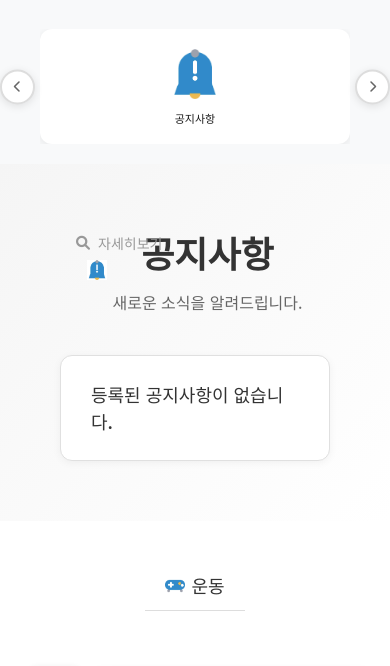
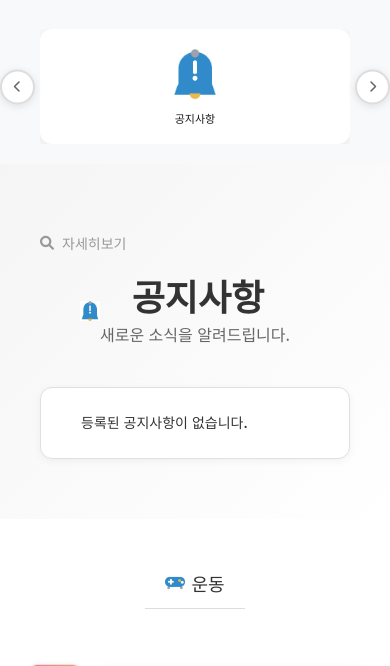
Before and after one commit to kcg0529/wintechWeb, a PHP site: page / in a window 390 px wide. Shown: the part 577-1243 px from the top of the page. Run offline with PHP 8.4, Linux system fonts and the light colour scheme; data that the repository does not hold is empty.

Commit message:
202551125

```diff
--- a/css/styles.css
+++ b/css/styles.css
@@ -487,29 +487,80 @@ html {
     }
 
     .notice-header {
-        padding: 0 20px 30px 20px;
+        padding: 0 20px 25px 10px;
         flex-direction: column;
-        gap: 15px;
+        align-items: stretch;
+        position: relative;
+        gap: 12px;
+    }
+
+    .view-details-btn {
+        position: relative;
+        left: auto;
+        right: auto;
+        top: auto;
+        order: 1;
+        align-self: flex-start;
+        margin: 0;
+        padding: 8px 0;
+        font-size: 13px;
+        white-space: nowrap;
+        flex-shrink: 0;
+        background: transparent;
+        border: none;
+        border-radius: 0;
+    }
+
+    .notice-title {
+        width: 100%;
+        justify-content: center;
+        gap: 0;
+        order: 2;
+        margin-top: 0;
+        flex-wrap: nowrap;
+    }
+
+    .notice-title .section-icon {
+        width: 20px;
+        height: 20px;
+        flex-shrink: 0;
+        margin-right: 0;
+    }
+
+    .notice-title-text-wrapper {
+        margin-left: 0;
+        align-items: center;
     }
 
     .notice-title h1 {
-        font-size: 28px;
+        margin-left: 6px;
+        text-align: center;
+        line-height: 1.2;
+    }
+
+    .notice-title h1 {
+        font-size: 22px;
     }
 
     .notice-subtitle {
-        font-size: 14px;
+        font-size: 12px;
+        text-align: center;
+        padding-left: 0;
     }
 
     .notice-content {
-        padding: 0 20px;
-        gap: 15px;
+        padding: 0 10px;
+        gap: 12px;
+        display: flex;
+        flex-direction: column;
     }
 
     .notice-card {
-        flex-direction: column;
+        flex-direction: row;
         align-items: flex-start;
-        gap: 15px;
-        padding: 20px;
+        gap: 12px;
+        padding: 16px 20px;
+        margin: 0;
     }
 
     .notice-card:nth-child(n+3) {
@@ -517,30 +568,46 @@ html {
     }
 
     .notice-date-section {
-        flex-direction: row;
+        flex-direction: column;
         align-items: center;
-        gap: 10px;
-        min-width: auto;
+        gap: 4px;
+        min-width: 55px;
+        flex-shrink: 0;
+        padding-top: 2px;
     }
 
     .notice-day {
-        font-size: 36px;
+        font-size: 30px;
         margin-bottom: 0;
+        line-height: 1;
     }
 
     .notice-year-month {
-        font-size: 12px;
+        font-size: 10px;
+        line-height: 1;
+    }
+
+    .notice-card-content {
+        flex: 1;
+        min-width: 0;
+        display: flex;
+        align-items: flex-start;
     }
 
     .notice-card-title {
-        font-size: 16px;
+        font-size: clamp(12px, 3vw, 16px);
+        line-height: 1.4;
+        white-space: nowrap;
+        overflow: hidden;
+        text-overflow: ellipsis;
+        width: 100%;
     }
 
     .notice-badge {
-        top: 15px;
-        right: 15px;
-        padding: 4px 10px;
-        font-size: 10px;
+        top: 10px;
+        right: 10px;
+        padding: 3px 7px;
+        font-size: 8px;
     }
 
     .card-icon {
@@ -801,40 +868,126 @@ html {
     }
 
     .notice-header {
-        padding: 0 15px 20px 15px;
+        padding: 0 15px 20px 5px;
+        flex-direction: column;
+        align-items: stretch;
+        position: relative;
+        gap: 10px;
+    }
+
+    .view-details-btn {
+        position: relative;
+        left: auto;
+        right: auto;
+        top: auto;
+        order: 1;
+        align-self: flex-start;
+        margin: 0;
+        padding: 7px 0;
+        font-size: 12px;
+        white-space: nowrap;
+        flex-shrink: 0;
+        background: transparent;
+        border: none;
+        border-radius: 0;
+    }
+
+    .notice-title {
+        width: 100%;
+        justify-content: center;
+        gap: 0;
+        order: 2;
+        margin-top: 0;
+        flex-wrap: nowrap;
+    }
+
+    .notice-title .section-icon {
+        width: 18px;
+        height: 18px;
+        flex-shrink: 0;
+        margin-right: 0;
+    }
+
+    .notice-title-text-wrapper {
+        margin-left: 0;
+        align-items: center;
     }
 
     .notice-title h1 {
-        font-size: 24px;
+        margin-left: 5px;
+        text-align: center;
+        line-height: 1.2;
+    }
+
+    .notice-title h1 {
+        font-size: 20px;
     }
 
     .notice-subtitle {
-        font-size: 12px;
+        font-size: 11px;
+        text-align: center;
+        padding-left: 0;
     }
 
     .notice-content {
-        padding: 0 15px;
-        gap: 12px;
+        padding: 0 5px;
+        gap: 10px;
+        display: flex;
+        flex-direction: column;
     }
 
     .notice-card {
-        padding: 15px;
+        flex-direction: row;
+        align-items: flex-start;
+        gap: 10px;
+        padding: 14px 18px;
+        margin: 0;
     }
 
     .notice-card:nth-child(n+3) {
         display: none;
     }
 
+    .notice-date-section {
+        flex-direction: column;
+        align-items: center;
+        gap: 3px;
+        min-width: 50px;
+        flex-shrink: 0;
+        padding-top: 2px;
+    }
+
     .notice-day {
-        font-size: 32px;
+        font-size: 26px;
+        line-height: 1;
     }
 
     .notice-year-month {
-        font-size: 11px;
+        font-size: 9px;
+        line-height: 1;
+    }
+
+    .notice-card-content {
+        flex: 1;
+        min-width: 0;
+        display: flex;
+        align-items: flex-start;
     }
 
     .notice-card-title {
-        font-size: 14px;
+        font-size: clamp(11px, 3.5vw, 14px);
+        line-height: 1.4;
+        white-space: nowrap;
+        overflow: hidden;
+        text-overflow: ellipsis;
+        width: 100%;
+    }
+
+    .notice-badge {
+        top: 8px;
+        right: 8px;
+        padding: 3px 6px;
+        font-size: 7px;
     }
 
     /* 슬라이더 초소형 화면 스타일 */
@@ -1353,19 +1506,31 @@ html {
 
 .notice-header {
     display: flex;
-    align-items: center;
-    justify-content: center;
-    padding: 0 60px 40px 60px;
+    flex-direction: column;
+    align-items: stretch;
+    padding: 0 60px 40px 40px;
     background: transparent;
     position: relative;
+    gap: 12px;
 }
 
 .notice-title {
     display: flex;
     align-items: center;
-    gap: 5px;
+    gap: 0;
     justify-content: center;
     width: 100%;
+    flex-wrap: nowrap;
+    order: 2;
+}
+
+.notice-title .section-icon {
+    width: 20px;
+    height: 20px;
+    object-fit: contain;
+    margin-right: 0;
+    vertical-align: middle;
+    display: inline-block;
 }
 
 .section-icon {
@@ -1375,18 +1540,36 @@ html {
 }
 
 .notice-title-text-wrapper {
-    display: flex;
+    display: inline-flex;
     flex-direction: column;
     align-items: center;
-    gap: 8px;
+    gap: 6px;
+    flex-shrink: 0;
+    margin-left: 0;
+    padding-left: 0;
+    vertical-align: middle;
+}
+
+@media (max-width: 768px) {
+    .notice-title-text-wrapper {
+        gap: 5px;
+    }
+}
+
+@media (max-width: 480px) {
+    .notice-title-text-wrapper {
+        gap: 4px;
+    }
 }
 
 .notice-title h1 {
     font-size: 36px;
     color: #333;
-    margin: 0;
+    margin: 0 0 0 6px;
+    padding: 0;
     font-weight: 700;
     text-align: center;
+    line-height: 1.2;
 }
 
 .notice-subtitle {
@@ -1395,6 +1578,7 @@ html {
     margin: 0;
     text-align: center;
     font-weight: 400;
+    padding-left: 0;
 }
 
 .view-details-btn {
@@ -1404,16 +1588,17 @@ html {
     background: transparent;
     border: none;
     color: #999;
-    padding: 8px 16px;
-    border-radius: 6px;
+    padding: 8px 0;
+    border-radius: 0;
     font-size: 14px;
     cursor: pointer;
     transition: all 0.3s ease;
     font-weight: 500;
     text-decoration: none;
-    position: absolute;
-    left: 60px;
-    top: 0;
+    position: relative;
+    align-self: flex-start;
+    margin: 0;
+    order: 1;
 }
 
 .view-details-btn:hover {
@@ -1426,7 +1611,7 @@ html {
 }
 
 .notice-content {
-    padding: 0 60px;
+    padding: 0 40px;
     background: transparent;
     display: flex;
     flex-direction: column;
@@ -1437,7 +1622,7 @@ html {
     display: flex;
     align-items: center;
     gap: 30px;
-    padding: 25px 30px;
+    padding: 25px 40px;
     background: #fff;
     border-radius: 12px;
     border: 1px solid #e0e0e0;
@@ -1477,20 +1662,26 @@ html {
 .notice-card-content {
     flex: 1;
     display: flex;
-    align-items: center;
+    align-items: flex-start;
 }
 
 .notice-card-link {
     text-decoration: none;
     color: inherit;
     width: 100%;
+    display: block;
+    overflow: hidden;
 }
 
 .notice-card-title {
     color: #333;
-    font-size: 18px;
+    font-size: clamp(14px, 2vw, 18px);
     font-weight: 500;
-    line-height: 1.5;
+    line-height: 1.4;
+    white-space: nowrap;
+    overflow: hidden;
+    text-overflow: ellipsis;
+    width: 100%;
 }
 
 .notice-card-tag {
```
